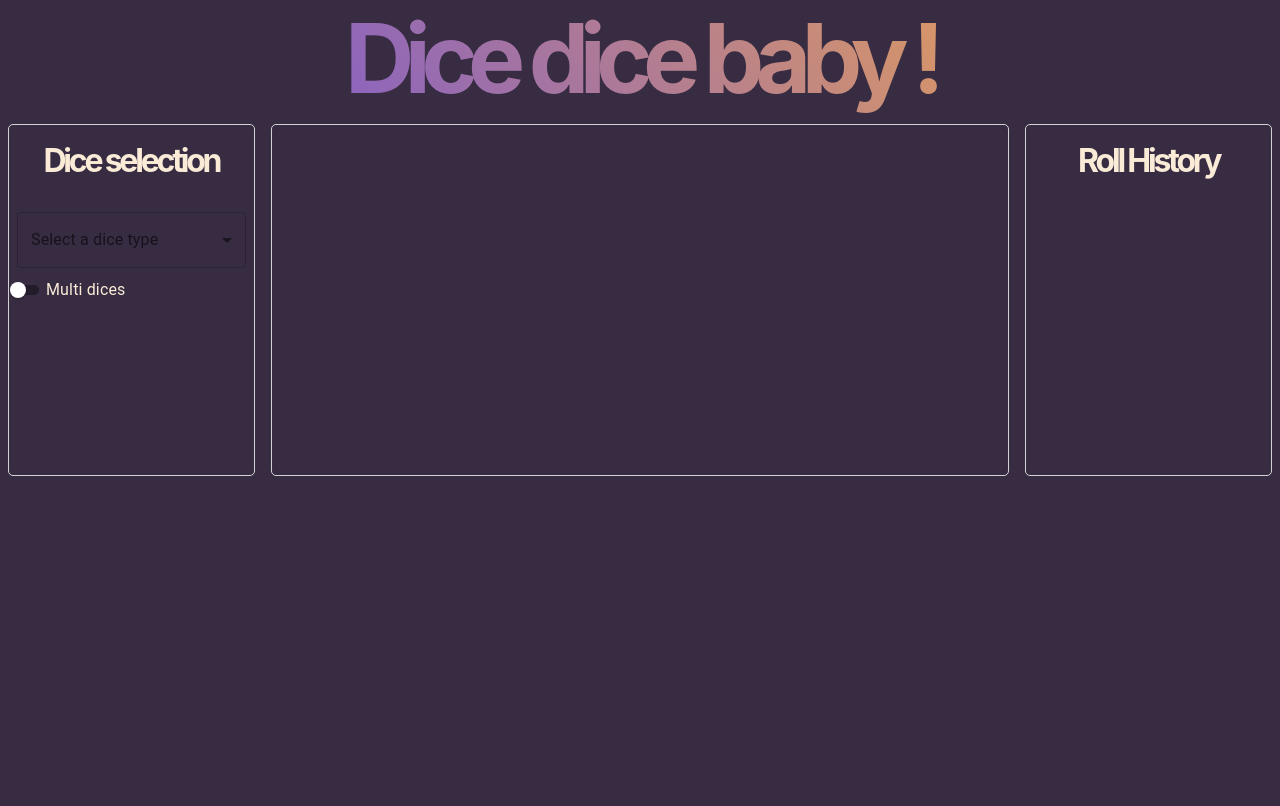
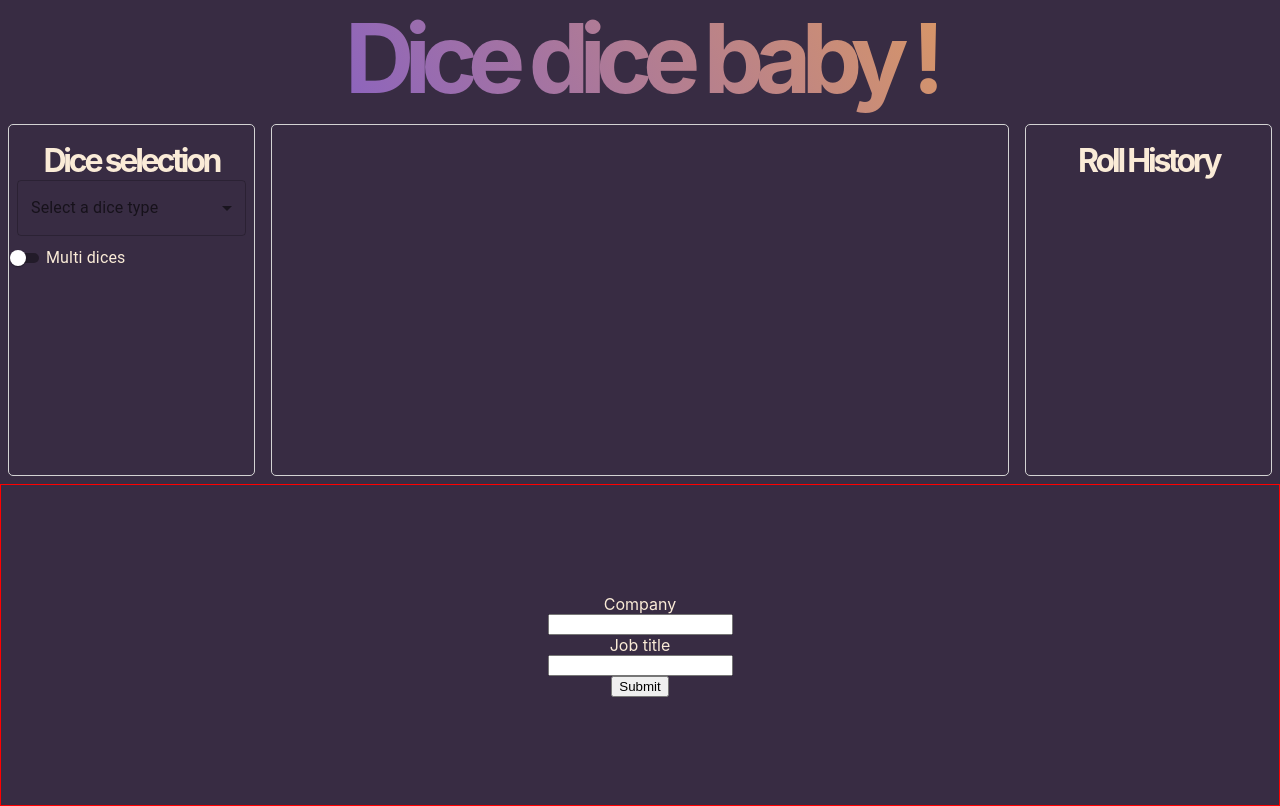
Before and after one commit to alexdev006/dice-jdr-main, a React (Create React App) app: page / in a window 1280 px wide. Built offline with nearby package versions, Linux system fonts and the light colour scheme.

Commit message:
feat: change function roll to individual card

```diff
--- a/src/App.js
+++ b/src/App.js
@@ -1,10 +1,12 @@
 import './App.css';
 import Rolls from './components/rolls/Rolls';
+import Test22 from './components/Test22';
 
 function App() {
   return (
     <div className="App">
       <Rolls />
+      <Test22 />
     </div>
   );
 }
--- /dev/null
+++ b/src/components/Test22.jsx
@@ -0,0 +1,56 @@
+import React, { useState } from 'react';
+
+const Test22 = () => {
+  const initialValues = {
+    company: '',
+    position: '',
+    link: '',
+    date: '',
+    note: '',
+  };
+
+  const [values, setValues] = useState(initialValues);
+
+  const handleInputChange = (e) => {
+    const { name, value } = e.target;
+    setValues({
+      ...values,
+      [name]: value,
+    });
+    console.log('name>>>>>>', name);
+    console.log('value>>>>', value);
+  };
+
+  return (
+    <span>
+      <form
+        style={{
+          display: 'flex',
+          flexDirection: 'column',
+          alignItems: 'center',
+          justifyContent: 'center',
+          border: 'solid 1px red',
+          height: '20em',
+        }}
+      >
+        <label htmlFor="company">Company</label>
+        <input
+          value={values.company}
+          onChange={handleInputChange}
+          name="company"
+          label="Company"
+        />
+        <label htmlFor="position">Job title</label>
+        <input
+          value={values.position}
+          onChange={handleInputChange}
+          name="position"
+          label="Job Title"
+        />
+        <button type="submit"> Submit </button>
+      </form>
+    </span>
+  );
+};
+
+export default Test22;
--- a/src/components/diceCard/DiceCard.jsx
+++ b/src/components/diceCard/DiceCard.jsx
@@ -1,12 +1,14 @@
-import React from "react";
+import React, { useState } from 'react';
 
-import { Button, Badge, Fade } from "@mui/material";
+import { Button, Badge, Fade } from '@mui/material';
 
-import { GiRollingDices } from "react-icons/gi";
+import { GiRollingDices } from 'react-icons/gi';
 
-import "./DiceCard.css";
+import './DiceCard.css';
 
-export default function DiceCard({ diceResult, setDiceResult, diceType }) {
+export default function DiceCard({ diceType }) {
+  const [diceResult, setDiceResult] = useState('-');
+
   const getRandomRoll = (diceType) => {
     setDiceResult(Math.floor(Math.random() * diceType) + 1);
   };
--- a/src/components/rolls/Rolls.css
+++ b/src/components/rolls/Rolls.css
@@ -10,7 +10,6 @@
   background-image: linear-gradient(60deg, #6449ec, #ffb03a);
   background-clip: text;
   color: transparent;
-  margin: auto;
 }
 
 .main-container {
--- a/src/components/rolls/Rolls.jsx
+++ b/src/components/rolls/Rolls.jsx
@@ -1,22 +1,36 @@
-import React, { useState } from "react";
-import DiceCard from "../diceCard/DiceCard";
-import RollHistory from "../rollHistory/RollHistory";
-import DiceSelection from "../diceSelection/DiceSelection";
-import { Fade } from "@mui/material";
+import React, { useState } from 'react';
+import DiceCard from '../diceCard/DiceCard';
+import RollHistory from '../rollHistory/RollHistory';
+import DiceSelection from '../diceSelection/DiceSelection';
+import { Fade } from '@mui/material';
 
-import "./Rolls.css";
+import './Rolls.css';
 
 const Dice = () => {
   const diceTypeArray = [4, 6, 8, 10, 12, 20, 100];
   const diceNumberArray = [];
-  const [diceType, setDiceType] = useState("");
-  const [diceResult, setDiceResult] = useState("");
-  const [diceNumber, setDiceNumber] = useState("1");
+  const [diceType, setDiceType] = useState('');
+  const [diceNumber, setDiceNumber] = useState('1');
   const [isMultidice, setIsMultidice] = useState(false);
 
+  // const [dice, setDice] = useState({
+  //   diceFace: '',
+  //   diceRollresult: '',
+  // });
+
+  // const handleDiceRoll = (event) => {
+  //   //const { name, value } = e.target;
+
+  //   const value = event.target.value;
+  //   setDice({ ...dice });
+  // };
+
   const handleChangeDiceType = (event) => {
+    // const value = event.taget.value
+    // setDiceType({...diceType,
+    // []});
     setDiceType(event.target.value);
-    setDiceResult("-");
+    //setDiceResult('-');
   };
 
   const handleChangeDiceNumber = (e) => {
@@ -51,12 +65,8 @@ const Dice = () => {
         </div>
         <div className="center-box">
           {diceType &&
-            Array.from({ length: diceNumber }, () => (
-              <DiceCard
-                setDiceResult={setDiceResult}
-                diceType={diceType}
-                diceResult={diceResult}
-              />
+            Array.from({ length: diceNumber }).map((_, idx) => (
+              <DiceCard key={idx} name={idx} diceType={diceType} />
             ))}
         </div>
         <div className="right-box">
--- a/src/index.css
+++ b/src/index.css
@@ -1,5 +1,7 @@
+* {
+  margin: 0;
+}
 body {
-  margin: 0;
   font-family: -apple-system, BlinkMacSystemFont, 'Segoe UI', 'Roboto', 'Oxygen',
     'Ubuntu', 'Cantarell', 'Fira Sans', 'Droid Sans', 'Helvetica Neue',
     sans-serif;
```
